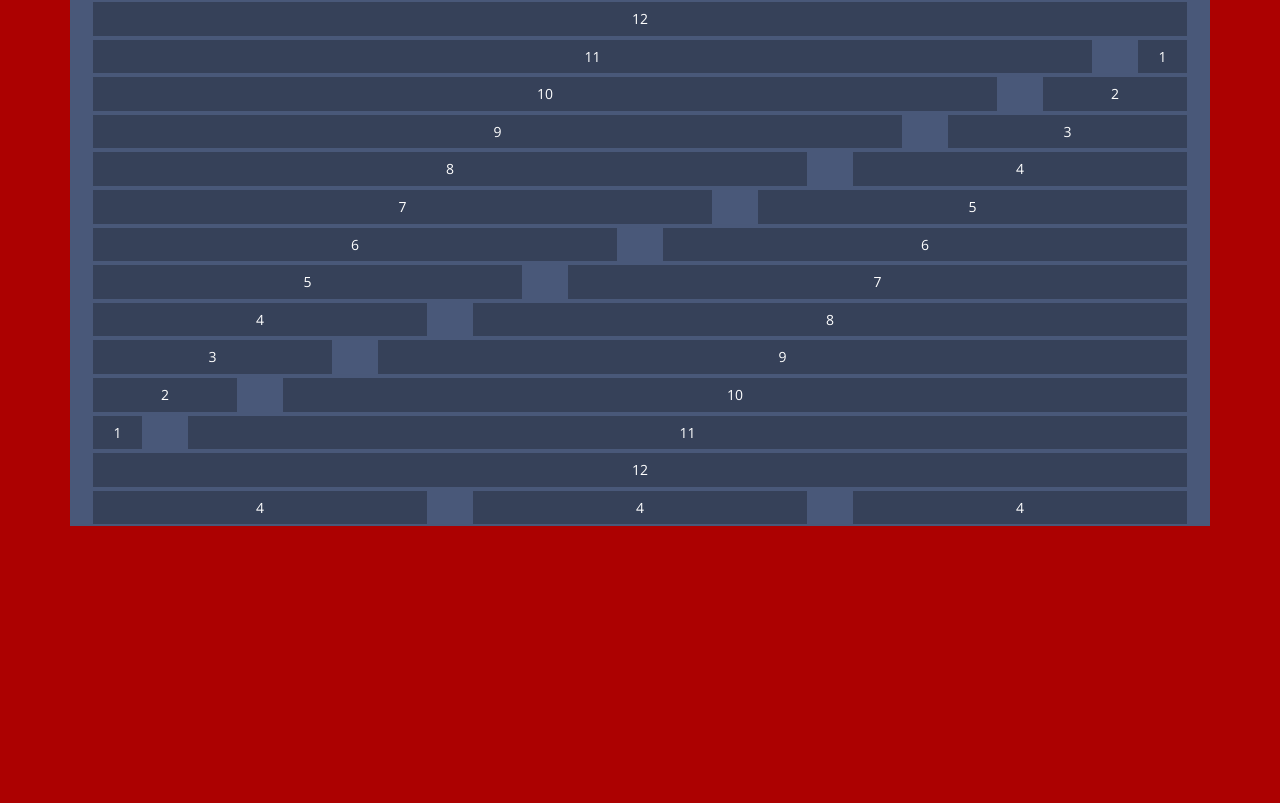
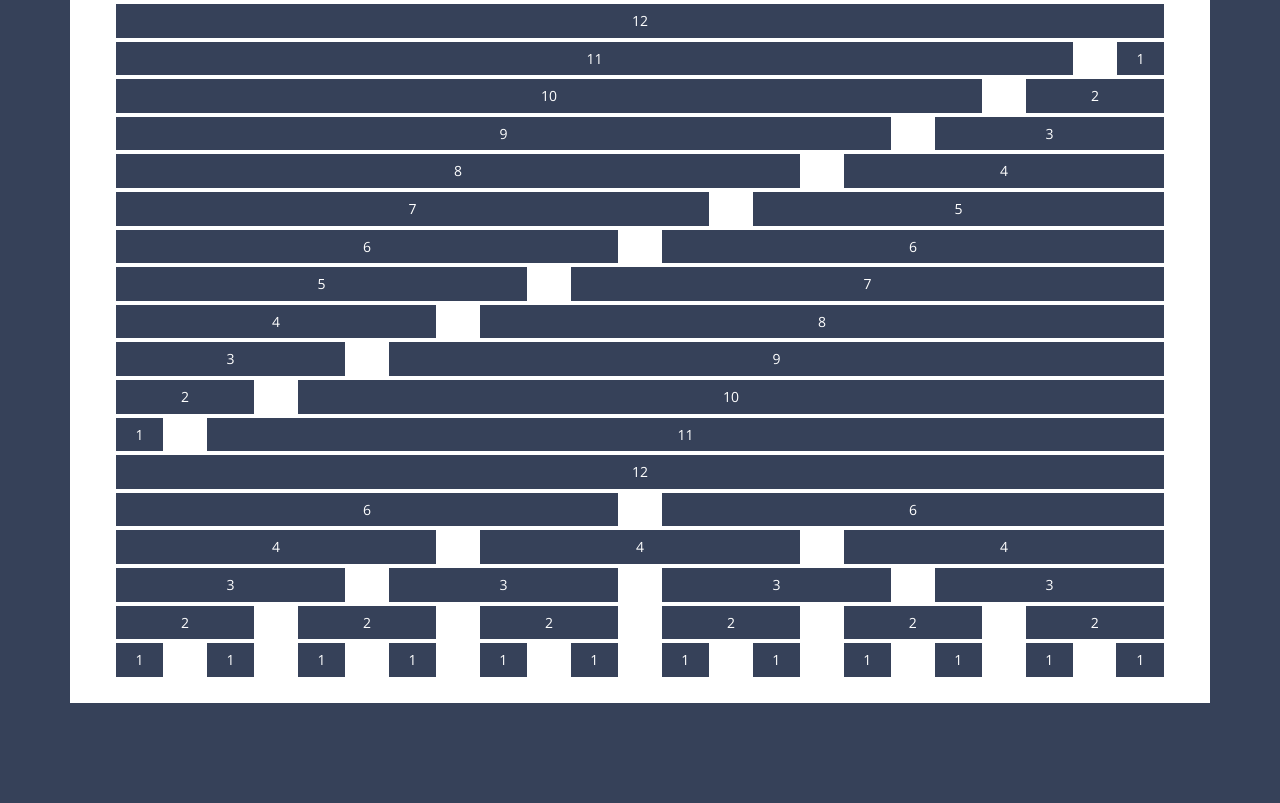
Before and after one commit to AntonBoshoff/Embryonic, a website: page index.html in a window 1280 px wide. Shown: the part 122-925 px from the top of the page. Before the commit the page ends 800 px from the top, so only its background shows below. Drawn offline with nearby package versions, Linux system fonts and the light colour scheme.

Commit message:
latest css and markup

```diff
--- a/dev-assets/scss/global.scss
+++ b/dev-assets/scss/global.scss
@@ -40,7 +40,7 @@ $domColor:      #f2e4c9;
 
 
 /* === GENERAL === */
-body { font-size: 1em; line-height: 1.6em; background: #ac0101; color: $mainColor;
+body { font-size: 1em; line-height: 1.6em; background: $mainColor; color: $mainColor;
     @include mainFont(300);
 }
 
@@ -76,9 +76,9 @@ textarea { resize: vertical; }
 
 
 /* === EMBRYONIC GRID === */
-.em-body { width: 100%; padding: 0 24px; margin: auto;
+.em-contain { padding: 24px; width: 100%; float: left; background: $clearColor;
     @include boxSize(border-box);
-    .em-contain { width: 100%; float: left; background: lighten($mainColor, 10%);
+    .em-row { width: 100%; float: left;
         .em-cell { }
         .em-cell-12, .em-cell-11,
         .em-cell-10, .em-cell-9,
@@ -89,7 +89,7 @@ textarea { resize: vertical; }
         .fill-cell { background: $mainColor; color: $clearColor; text-align: center; margin-top: 2px !important; margin-bottom: 2px !important; padding: 4px 0; font-size: 14px; }
     }
 }
-.em-body-fluid { max-width: 1188px; }
+// .em-body-fluid { max-width: 1188px; }
 
 
 
@@ -107,15 +107,20 @@ textarea { resize: vertical; }
 @media screen and (min-width: 480px) {
 
 
+/* === EMBRYONIC GRID === */
+.em-contain { width: 460px; position: relative; margin: 0 0 0 -230px; left: 50%; }
+
+
 }
 
 
 /* Browsers > 768px */
 @media screen and (min-width: 768px) {
 
+
 /* === EMBRYONIC GRID === */
-.em-body {
-    .em-contain {
+.em-contain { width: 748px; margin: 0 0 0 -374px;
+    .em-row {
         .em-cell { margin: 0 2%; }
         .em-cell-12 { width: 96%; }
         .em-cell-11 { width: 87.666666%; }
@@ -128,7 +133,7 @@ textarea { resize: vertical; }
         .em-cell-4  { width: 29.333333%; }
         .em-cell-3  { width: 21%; }
         .em-cell-2  { width: 12.666666%; }
-        .em-cell-1 { width: 4.333333%; }
+        .em-cell-1  { width: 4.333333%; }
     }
 }
 
@@ -137,6 +142,21 @@ textarea { resize: vertical; }
 
 /* Browsers > 960px */
 @media screen and (min-width: 960px) {
+
+
+/* === EMBRYONIC GRID === */
+.em-contain { width: 940px; margin: 0 0 0 -470px; }
+
+
+}
+
+
+/* Browsers > 1200px */
+@media screen and (min-width: 1200px) {
+
+
+/* === EMBRYONIC GRID === */
+.em-contain { width: 1140px; margin: 0 0 0 -570px; }
 
 
 }
--- a/index.html
+++ b/index.html
@@ -16,81 +16,119 @@
     </head>
 	<body>
 
-        <div class="em-body em-body-fluid">
+        <div class="spacer"></div>
 
-            <div class="em-contain">
+        <div class="em-contain">
+
+            <!-- <div class="em-row">
                 <div class="em-cell em-cell-12">
                     <h1>This is Embryonic!!</h1>
                 </div>
-            </div>
+            </div> -->
 
-            <div class="em-contain">
+            <div class="em-row">
                 <div class="em-cell em-cell-12 fill-cell">12</div>
             </div>
 
-            <div class="em-contain">
+            <div class="em-row">
                 <div class="em-cell em-cell-11 fill-cell">11</div>
                 <div class="em-cell em-cell-1 fill-cell">1</div>
             </div>
 
-            <div class="em-contain">
+            <div class="em-row">
                 <div class="em-cell em-cell-10 fill-cell">10</div>
                 <div class="em-cell em-cell-2 fill-cell">2</div>
             </div>
 
-            <div class="em-contain">
+            <div class="em-row">
                 <div class="em-cell em-cell-9 fill-cell">9</div>
                 <div class="em-cell em-cell-3 fill-cell">3</div>
             </div>
 
-            <div class="em-contain">
+            <div class="em-row">
                 <div class="em-cell em-cell-8 fill-cell">8</div>
                 <div class="em-cell em-cell-4 fill-cell">4</div>
             </div>
 
-            <div class="em-contain">
+            <div class="em-row">
                 <div class="em-cell em-cell-7 fill-cell">7</div>
                 <div class="em-cell em-cell-5 fill-cell">5</div>
             </div>
 
-            <div class="em-contain">
+            <div class="em-row">
                 <div class="em-cell em-cell-6 fill-cell">6</div>
                 <div class="em-cell em-cell-6 fill-cell">6</div>
             </div>
 
-            <div class="em-contain">
+            <div class="em-row">
                 <div class="em-cell em-cell-5 fill-cell">5</div>
                 <div class="em-cell em-cell-7 fill-cell">7</div>
             </div>
 
-            <div class="em-contain">
+            <div class="em-row">
                 <div class="em-cell em-cell-4 fill-cell">4</div>
                 <div class="em-cell em-cell-8 fill-cell">8</div>
             </div>
 
-            <div class="em-contain">
+            <div class="em-row">
                 <div class="em-cell em-cell-3 fill-cell">3</div>
                 <div class="em-cell em-cell-9 fill-cell">9</div>
             </div>
 
-            <div class="em-contain">
+            <div class="em-row">
                 <div class="em-cell em-cell-2 fill-cell">2</div>
                 <div class="em-cell em-cell-10 fill-cell">10</div>
             </div>
 
-            <div class="em-contain">
+            <div class="em-row">
                 <div class="em-cell em-cell-1 fill-cell">1</div>
                 <div class="em-cell em-cell-11 fill-cell">11</div>
             </div>
 
-            <div class="em-contain">
+            <div class="em-row">
                 <div class="em-cell em-cell-12 fill-cell">12</div>
             </div>
 
-            <div class="em-contain">
+            <div class="em-row">
+                <div class="em-cell em-cell-6 fill-cell">6</div>
+                <div class="em-cell em-cell-6 fill-cell">6</div>
+            </div>
+
+            <div class="em-row">
                 <div class="em-cell em-cell-4 fill-cell">4</div>
                 <div class="em-cell em-cell-4 fill-cell">4</div>
                 <div class="em-cell em-cell-4 fill-cell">4</div>
+            </div>
+
+            <div class="em-row">
+                <div class="em-cell em-cell-3 fill-cell">3</div>
+                <div class="em-cell em-cell-3 fill-cell">3</div>
+                <div class="em-cell em-cell-3 fill-cell">3</div>
+                <div class="em-cell em-cell-3 fill-cell">3</div>
+            </div>
+
+            <div class="em-row">
+                <div class="em-cell em-cell-2 fill-cell">2</div>
+                <div class="em-cell em-cell-2 fill-cell">2</div>
+                <div class="em-cell em-cell-2 fill-cell">2</div>
+                <div class="em-cell em-cell-2 fill-cell">2</div>
+                <div class="em-cell em-cell-2 fill-cell">2</div>
+                <div class="em-cell em-cell-2 fill-cell">2</div>
+            </div>
+
+            <div class="em-row">
+                <div class="em-cell em-cell-1 fill-cell">1</div>
+                <div class="em-cell em-cell-1 fill-cell">1</div>
+                <div class="em-cell em-cell-1 fill-cell">1</div>
+                <div class="em-cell em-cell-1 fill-cell">1</div>
+                <div class="em-cell em-cell-1 fill-cell">1</div>
+                <div class="em-cell em-cell-1 fill-cell">1</div>
+                <div class="em-cell em-cell-1 fill-cell">1</div>
+                <div class="em-cell em-cell-1 fill-cell">1</div>
+                <div class="em-cell em-cell-1 fill-cell">1</div>
+                <div class="em-cell em-cell-1 fill-cell">1</div>
+                <div class="em-cell em-cell-1 fill-cell">1</div>
+                <div class="em-cell em-cell-1 fill-cell">1</div>
             </div>
 
         </div>
```
Also changed, not shown: assets/css/global.css, dev-assets/scss/global.css (added), 1 other file.
